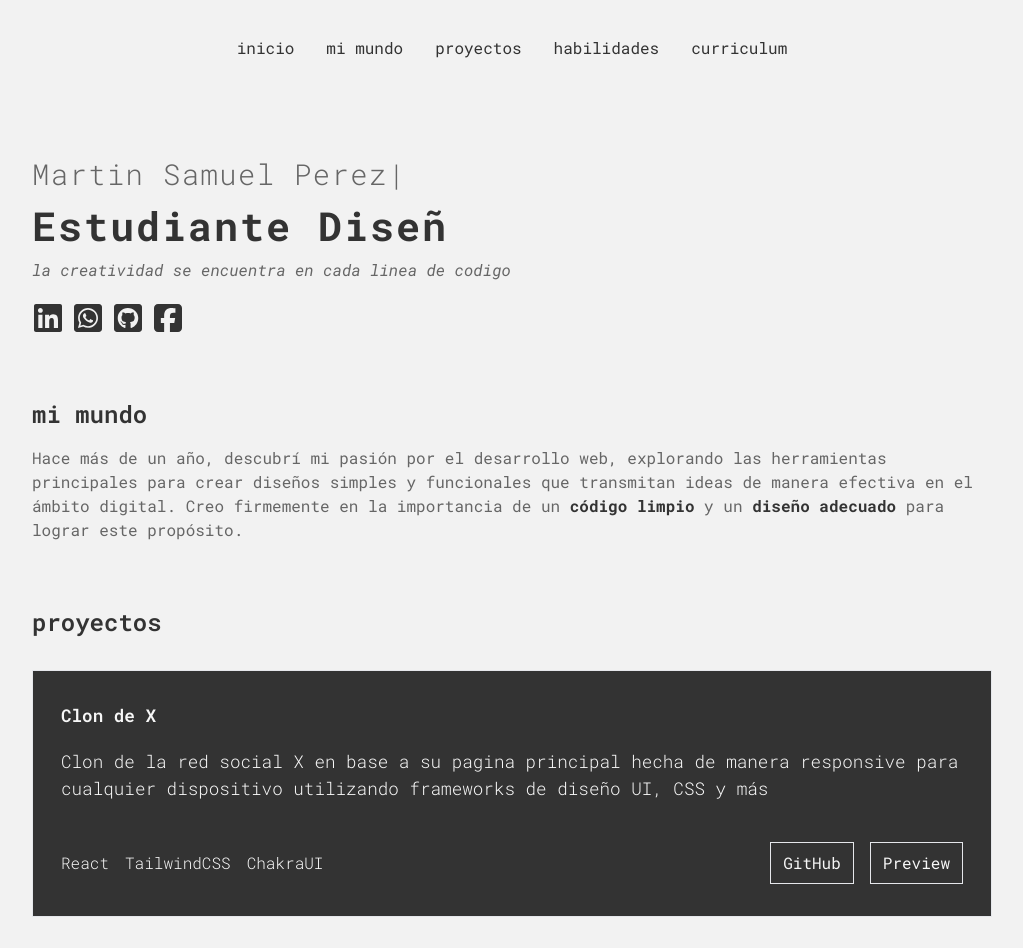
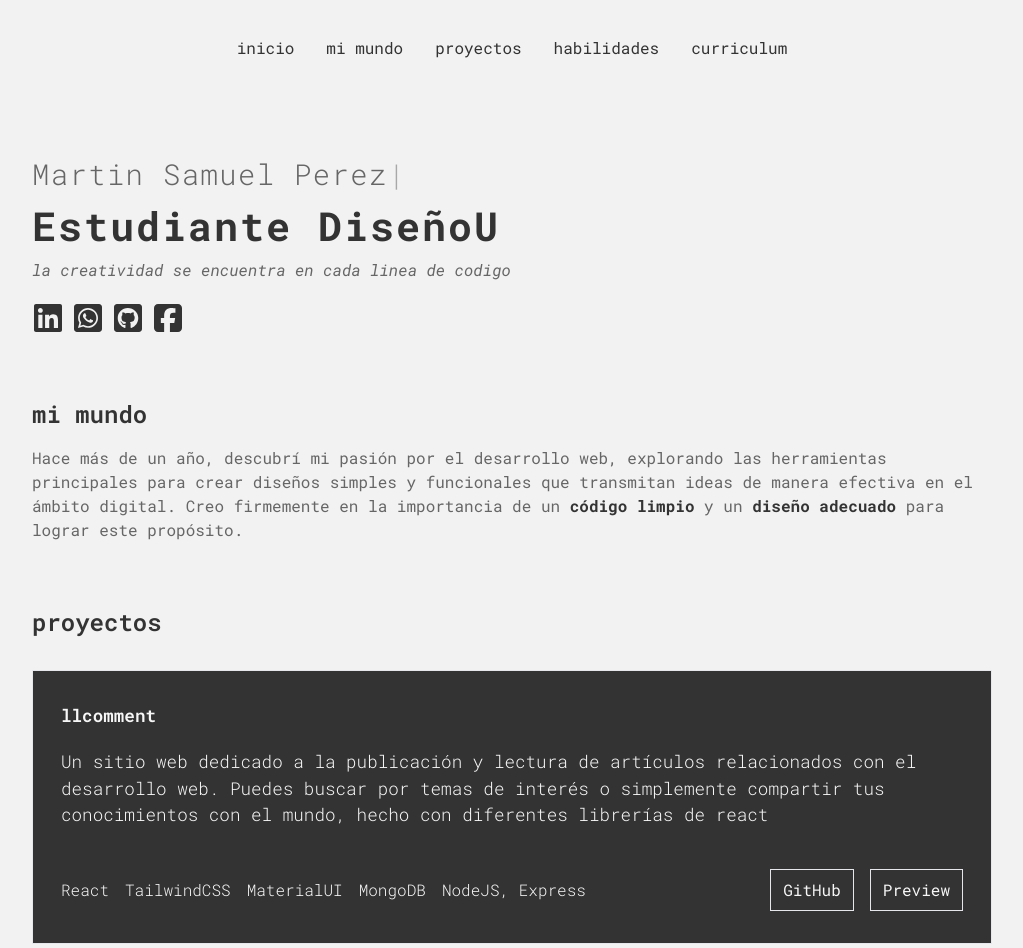
Before and after one commit to INKINSS/cv, a React (Vite) app: page / in a window 1280 px wide. Shown: the top 948 px of the page, without its empty margins (128-1151 px from the left). Built offline with nearby package versions, Linux system fonts and the light colour scheme.

Commit message:
llcomment añadido a JSON de proyectos y visualizacion en el apartado de Proyects

```diff
--- a/src/components/Proyects.jsx
+++ b/src/components/Proyects.jsx
@@ -17,6 +17,8 @@ const Proyects = () => {
                                     <div className='font-light text-[1em]'>{item.scripts.framework}</div>
                                     <div className='font-light text-[1em]'>{item.scripts.FrameworkCSS}</div>
                                     <div className='font-light text-[1em]'>{item.scripts.FrameworkUI}</div>
+                                    <div className='font-light text-[1em]'>{item.scripts.database}</div>
+                                    <div className='font-light text-[1em]'>{item.scripts.backend}</div>
                                 </div>
                                 <div className='flex flex-col gap-y-3 lg:flex lg:flex-row lg:gap-4'>
                                     <a className='border px-3 py-2 hover:text-customBlackLight hover:border-customBlackLight transition-all duration-100' target='blank' href={item.urlGitHub}>GitHub</a>
--- a/src/data/projects.json
+++ b/src/data/projects.json
@@ -1,6 +1,20 @@
 [
   {
     "id": 1,
+    "title": "llcomment",
+    "description": "Un sitio web dedicado a la publicación y lectura de artículos relacionados con el desarrollo web. Puedes buscar por temas de interés o simplemente compartir tus conocimientos con el mundo, hecho con diferentes librerías de react",
+    "scripts": {
+      "framework": "React",
+      "FrameworkCSS": "TailwindCSS",
+      "FrameworkUI": "MaterialUI",
+      "database": "MongoDB",
+      "backend": "NodeJS, Express"
+    },
+    "urlGitHub": "https://github.com/INKINSS/blog-react",
+    "urlPrewiew": "https://blog-react-yl4c.onrender.com/"
+  },
+  {
+    "id": 2,
     "title": "Clon de X",
     "description": "Clon de la red social X en base a su pagina principal hecha de manera responsive para cualquier dispositivo utilizando frameworks de diseño UI, CSS y más",
     "scripts": {
@@ -12,7 +26,7 @@
     "urlPrewiew": "https://twitter-wheat-two.vercel.app/"
   },
   {
-    "id": 2,
+    "id": 3,
     "title": "Clon de Spotify Desktop",
     "description": "Clon de la aplicacion web Spotify en base a su pagina principal hecha para vista tamaño desktop unicamente, utilizando frameworks de diseño UI, CSS y más",
     "scripts": {
@@ -24,7 +38,7 @@
     "urlPrewiew": "https://spotify-smoky-ten.vercel.app/"
   },
   {
-    "id": 3,
+    "id": 4,
     "title": "Portfolio",
     "description": "Este mismo portfolio esta hecho de manera responsive para cualquier dispositivo, con un diseño minimalista y elegante, hecho a codigo limpio y con ayuda de TailwindCSS",
     "scripts": {
@@ -34,7 +48,7 @@
     "urlGitHub": "https://github.com/INKINSS/cv/tree/master"
   },
   {
-    "id": 4,
+    "id": 5,
     "title": "Diseño figma de reproductor de musica",
     "description": "Un diseño elegante para una aplicacion web de streaming de musica hecho con la herramienta figma, otorgando una vista para dispositivos moviles y de escritorio con diferentes apartados haciendo el diseño completo",
     "scripts": {},
```
Also changed, not shown: 1 other file (tests, documents, lock files or other folders).
